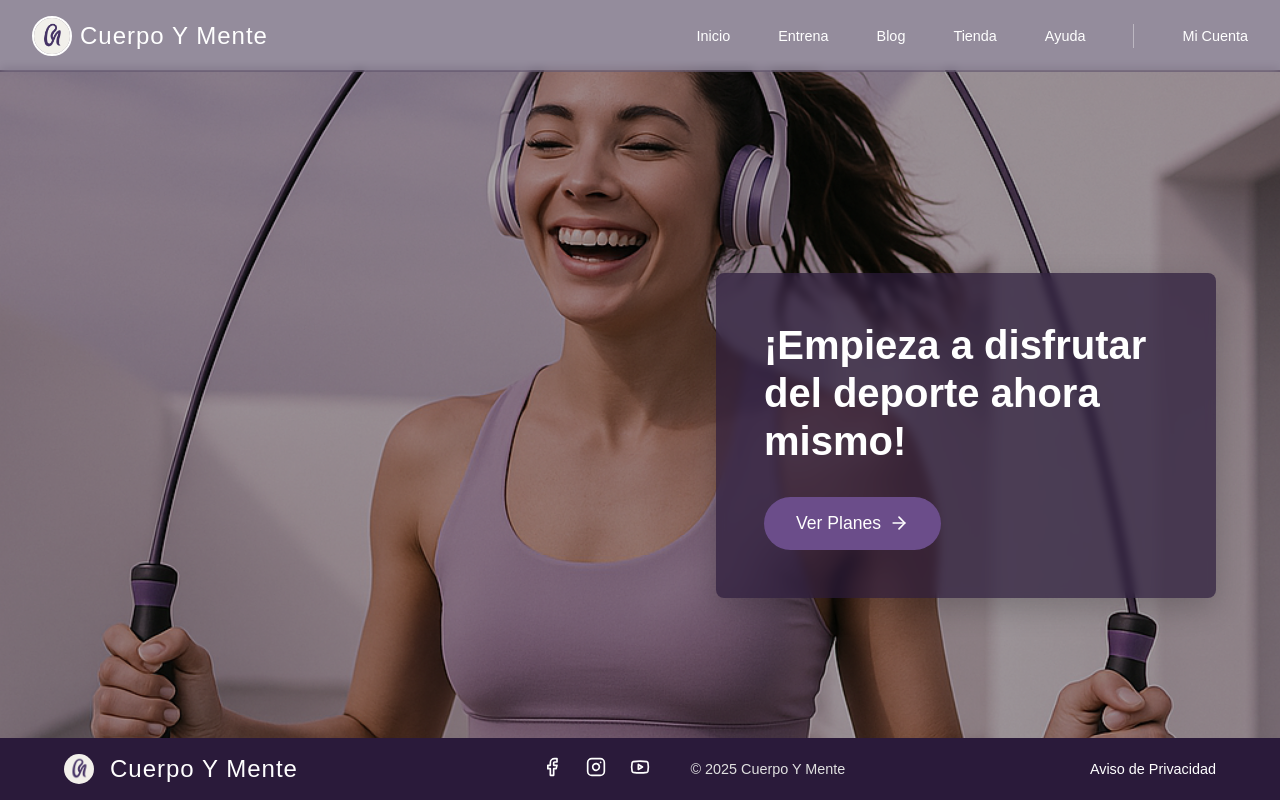
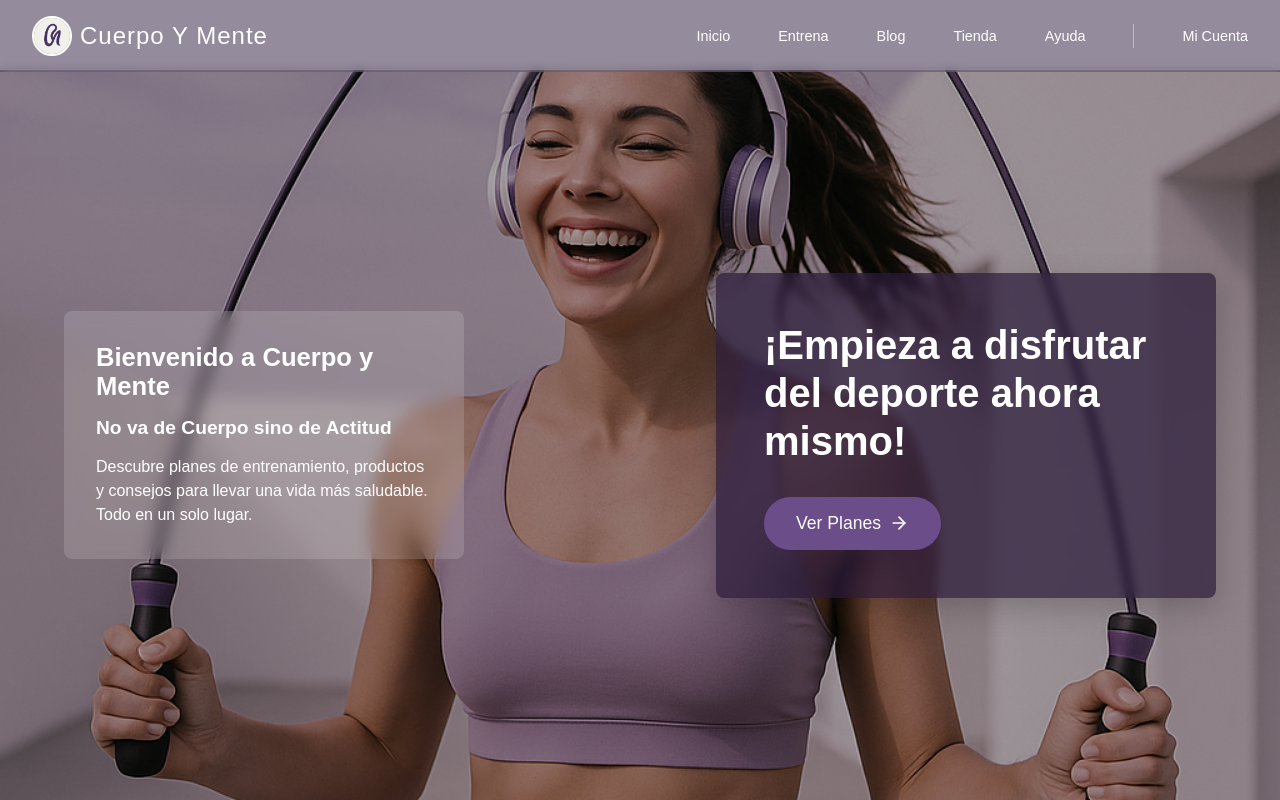
Before and after one commit to CuerpoYMente/CuerpoYMente, a React (Vite) app: page / in a window 1280 px wide. Built offline with nearby package versions, Linux system fonts and the light colour scheme.

Commit message:
Tarjeta Bienvenida Home + FeaturedVideos quitado

```diff
--- a/src/components/FeaturedVideos.jsx
+++ /dev/null
@@ -1,104 +0,0 @@
-import styled from "styled-components"
-import colors from "../theme/colors"
-
-function FeaturedVideos() {
-  // Datos de ejemplo para los videos destacados
-  const featuredVideos = [
-    {
-      id: 1,
-      title: "Entrenamiento HIIT",
-      duration: "25 min",
-      thumbnail: "https://via.placeholder.com/300x200/6B4D8A/FFFFFF?text=HIIT",
-    },
-    {
-      id: 2,
-      title: "Yoga para principiantes",
-      duration: "40 min",
-      thumbnail: "https://via.placeholder.com/300x200/4A2B69/FFFFFF?text=Yoga",
-    },
-    {
-      id: 3,
-      title: "Cardio intenso",
-      duration: "30 min",
-      thumbnail: "https://via.placeholder.com/300x200/2A1A3A/FFFFFF?text=Cardio",
-    },
-  ]
-
-  return (
-    <FeaturedSection>
-      <SectionTitle>Videos Destacados</SectionTitle>
-      <VideoGrid>
-        {featuredVideos.map((video) => (
-          <VideoCard key={video.id}>
-            <VideoThumbnail src={video.thumbnail} alt={video.title} />
-            <VideoInfo>
-              <VideoTitle>{video.title}</VideoTitle>
-              <VideoDuration>{video.duration}</VideoDuration>
-            </VideoInfo>
-          </VideoCard>
-        ))}
-      </VideoGrid>
-    </FeaturedSection>
-  )
-}
-
-const FeaturedSection = styled.section`
-  padding: 4rem 2rem;
-  background-color: ${colors.purplePale};
-  width: 100%;
-  margin: 0;
-`
-
-const SectionTitle = styled.h2`
-  font-size: 2rem;
-  font-weight: 300;
-  margin-bottom: 2rem;
-  text-align: center;
-  color: ${colors.purpleDark};
-  letter-spacing: 1px;
-`
-
-const VideoGrid = styled.div`
-  display: grid;
-  grid-template-columns: repeat(auto-fill, minmax(300px, 1fr));
-  gap: 2rem;
-  max-width: 1200px;
-  margin: 0 auto;
-`
-
-const VideoCard = styled.div`
-  background-color: ${colors.white};
-  border-radius: 4px;
-  overflow: hidden;
-  box-shadow: 0 4px 10px rgba(42, 26, 58, 0.1);
-  transition: transform 0.3s ease, box-shadow 0.3s ease;
-
-  &:hover {
-    transform: translateY(-5px);
-    box-shadow: 0 10px 20px rgba(42, 26, 58, 0.15);
-  }
-`
-
-const VideoThumbnail = styled.img`
-  width: 100%;
-  height: 200px;
-  object-fit: cover;
-`
-
-const VideoInfo = styled.div`
-  padding: 1rem;
-`
-
-const VideoTitle = styled.h3`
-  font-size: 1.1rem;
-  font-weight: 500;
-  margin-bottom: 0.5rem;
-  color: ${colors.purpleDark};
-`
-
-const VideoDuration = styled.span`
-  font-size: 0.9rem;
-  color: ${colors.purpleLight};
-`
-
-export default FeaturedVideos
--- a/src/components/HeroSection.jsx
+++ b/src/components/HeroSection.jsx
@@ -10,6 +10,12 @@ function HeroSection() {
       <HeroImg src={heroImage} alt="Imagen de entrenamiento deportivo" />
 
       <HeroContent>
+        <PresentationCard>
+          <h3>Bienvenido a Cuerpo y Mente</h3>
+          <h2>No va de Cuerpo sino de Actitud</h2>
+          <p>Descubre planes de entrenamiento, productos y consejos para llevar una vida más saludable. Todo en un solo lugar.</p>
+        </PresentationCard>
+
         <HeroMessage>
           <HeroTitle>¡Empieza a disfrutar del deporte ahora mismo!</HeroTitle>
           <HeroLink as={Link} to="/planes">
@@ -19,11 +25,12 @@ function HeroSection() {
         </HeroMessage>
       </HeroContent>
     </HeroContainer>
+
   )
 }
 
 const HeroContainer = styled.section`
-  position: absolute;
+  position: relative;
   width: 100%;
   height: calc(100vh - 70px); /* Ajustado para el header fijo */
   overflow: hidden;
@@ -44,10 +51,13 @@ const HeroContent = styled.div`
   width: 100%;
   height: 100%;
   display: flex;
-  justify-content: flex-end;
+  justify-content: space-between;
   align-items: center;
   padding: 0 5%;
+  flex-wrap: wrap; /* Para que sea responsive */
+  gap: 2rem;
 `
+
 
 const HeroMessage = styled.div`
   max-width: 500px;
@@ -102,4 +112,34 @@ const HeroLink = styled.a`
   }
 `
 
+const PresentationCard = styled.div`
+  flex: 1;
+  max-width: 400px;
+  background-color: rgba(255, 255, 255, 0.15);
+  backdrop-filter: blur(8px);
+  padding: 2rem;
+  border-radius: 8px;
+  margin-right: 2rem;
+  color: ${colors.white};
+
+  h3 {
+    font-size: 1.6rem;
+    margin-bottom: 1rem;
+    color: ${colors.white};
+  }
+
+  h2 {
+    font-size: 1.2rem;
+    margin-bottom: 1rem;
+    color: ${colors.white};
+  }
+
+  p {
+    font-size: 1rem;
+    line-height: 1.5;
+    color: ${colors.white};
+  }
+`
+
+
 export default HeroSection
--- a/src/pages/Home.jsx
+++ b/src/pages/Home.jsx
@@ -1,6 +1,5 @@
 import Header from "../components/Header"
 import HeroSection from "../components/HeroSection"
-import FeaturedVideos from "../components/FeaturedVideos"
 import Footer from "../components/Footer"
 import styled from "styled-components"
 import colors from "../theme/colors"
@@ -10,7 +9,6 @@ const Home = () => (
     <Header />
     <MainContent>
       <HeroSection />
-      <FeaturedVideos />
     </MainContent>
     <Footer />
   </Container>
```
